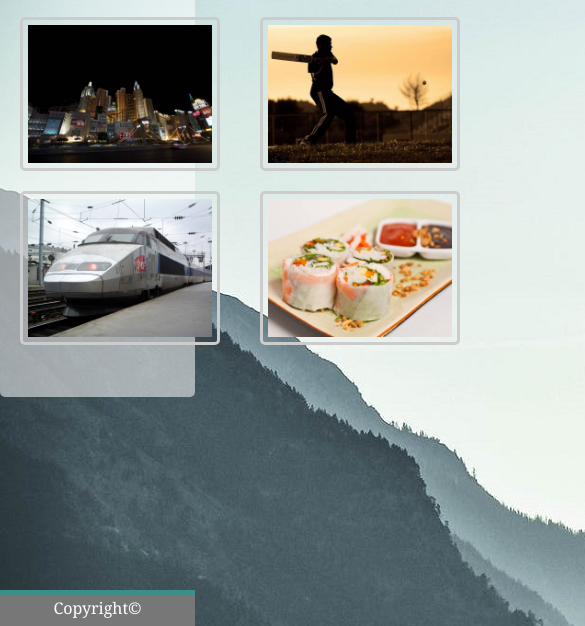
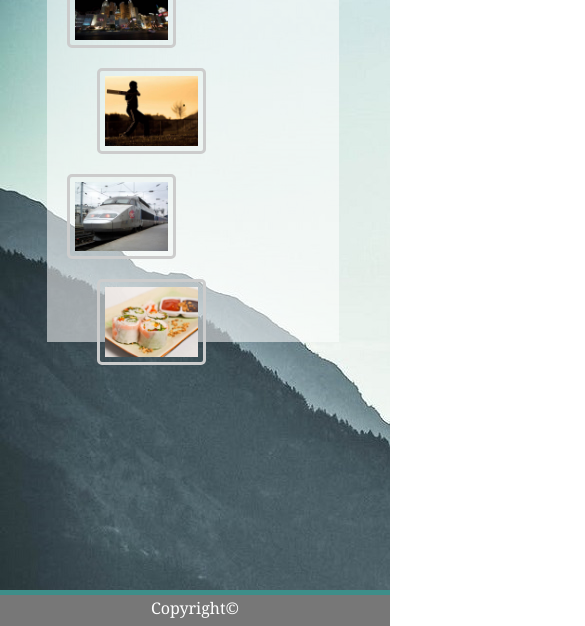
Before and after one commit to yuriyhorbatenko/Responsive-Portfolio, a plain HTML site: page portfolio.html in a window 390 px wide. Shown: the part 218-844 px from the top of the page, 585 px wide, since content can reach past the window. Drawn offline with Linux system fonts and the light colour scheme.

Commit message:
2nd upload

```diff
--- a/css/screen.css
+++ b/css/screen640.css
@@ -1,28 +1,24 @@
-@media screen and (max-width: 980px) {
+@media screen and (max-width: 640px) {
 
     footer {
-      width: 50%;
+      width: 100%;
     }
 
     .header {
-      width: 50%;
+      width: 100%;
       float: left;
-
     }
 
     .header-right {
+      width: auto;
       float: right;
-      width: auto;
-    }
+      }
 
     .cont {
       float: left;
       width: auto;
     }
 
-    .bg-image {
-      display: none;
-    }
 
     .css .css1 {
       float: left;
@@ -30,18 +26,23 @@
     }
 
     .border {
-      width: 50%;
+      width: 100%;
     }
 
     .text {
-      width: 50%;
+      width: 75%;
+      margin: auto 0 auto 0;
       text-align: center;
-      margin-left: 0px;
-      margin: 0px;
-      padding-bottom: 400px;
-      border-radius: 5px;
+      margin-left: 12%;
     }
 
     .body {
       display: none;
     }
+
+    .container {
+        float: left;
+        margin-left: 12%;
+        width: 75%;
+
+    }
--- /dev/null
+++ b/css/screenP640.css
@@ -0,0 +1,45 @@
+@media screen and (max-width: 640px) {
+
+  footer {
+    width: 100%;
+  }
+
+  .header {
+    width: 100%;
+    float: left;
+  }
+
+  .header-right {
+    width: auto;
+    float: right;
+  }
+
+
+  .css {
+    float: left;
+    width: 100%;
+  }
+
+  .border {
+    width: 100%;
+  }
+
+  .text {
+    width: 75%;
+    margin: auto 0 auto 0;
+    text-align: center;
+    margin-left: 12%;
+    padding-bottom: 400px;
+  }
+
+  .body {
+    display: none;
+  }
+
+  .container, .gallery {
+      width: 40%;
+  }
+
+  #B {
+    margin-left: 30px;
+  }
--- a/portfolio.html
+++ b/portfolio.html
@@ -5,7 +5,7 @@
     <meta name="viewport" content="width=device-width, initial-scale=1.0">
     <link rel="stylesheet" href="css/reset.css">
     <link rel="stylesheet" href="css/portfolio.css">
-    <link rel="stylesheet" type="text/css" href="css/screen.css" media="screen">
+    <link rel="stylesheet" type="text/css" href="css/screenP640.css" media="screen">
     <title>Yuriy Horbatenko-Portfolio</title>
 </head>
 
@@ -39,7 +39,7 @@
   <div class="cont">
     <div class="gallery">
         <a target="_blank" href="img/p1.jpg">
-          <img src="img/p1.jpg" width="400" height="200" class="image">
+          <img src="img/p1.jpg" width="400" height="200" class="image" id="A">
         </a><div class="overlay">
         <div class="text1">City</div>
       </div>
@@ -50,7 +50,7 @@
   <div class="cont">
     <div class="gallery">
         <a target="_blank" href="img/p2.jpg">
-          <img src="img/p2.jpg" width="400" height="200" class="image">
+          <img src="img/p2.jpg" width="400" height="200" class="image" id="B">
         </a><div class="overlay">
         <div class="text1">Sport</div>
       </div>
@@ -61,7 +61,7 @@
   <div class="cont">
     <div class="gallery">
         <a target="_blank" href="img/p3.jpg">
-          <img src="img/p3.jpg" width="400" height="200" class="image">
+          <img src="img/p3.jpg" width="400" height="200" class="image" id="A">
         </a><div class="overlay">
         <div class="text1">Transport</div>
       </div>
@@ -72,7 +72,7 @@
   <div class="cont">
     <div class="gallery">
         <a target="_blank" href="img/p4.jpg">
-          <img src="img/p4.jpg" width="400" height="200" class="image">
+          <img src="img/p4.jpg" width="400" height="200" class="image" id="B">
         </a><div class="overlay">
         <div class="text1">Food</div>
       </div>
```
Also changed, not shown: about.html (+1 -0 lines), contact.html (+1 -0 lines), index.html (+1 -0 lines).
